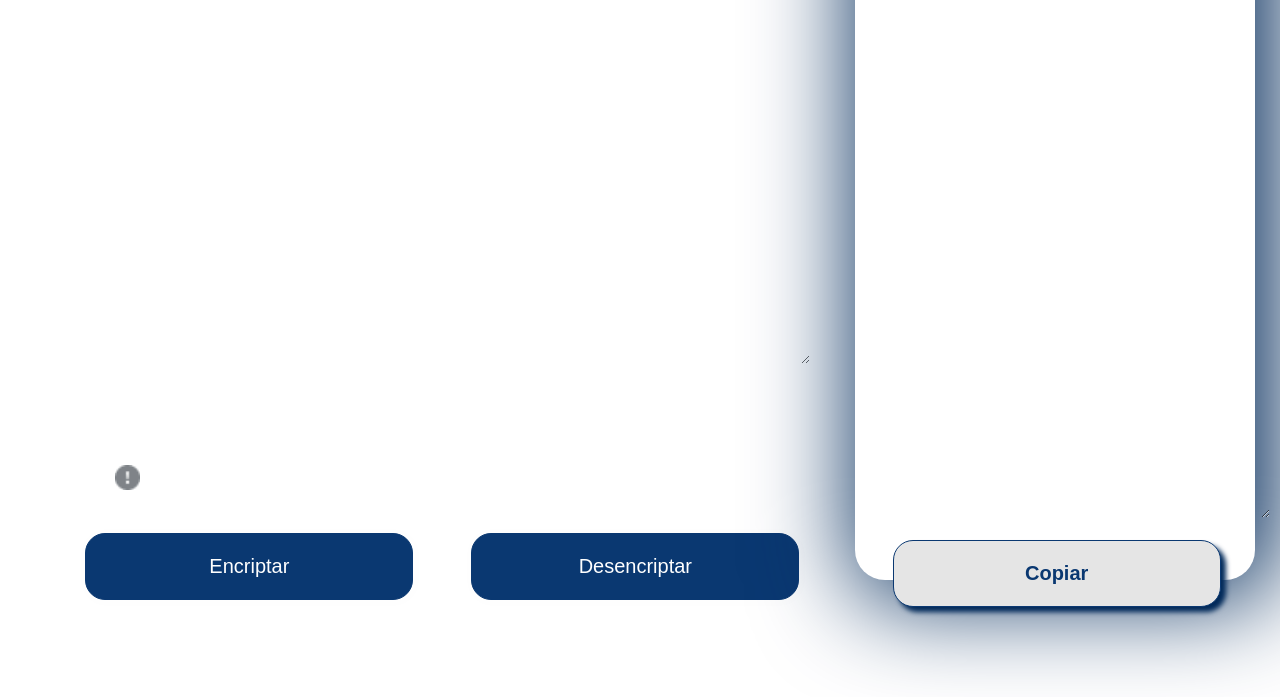
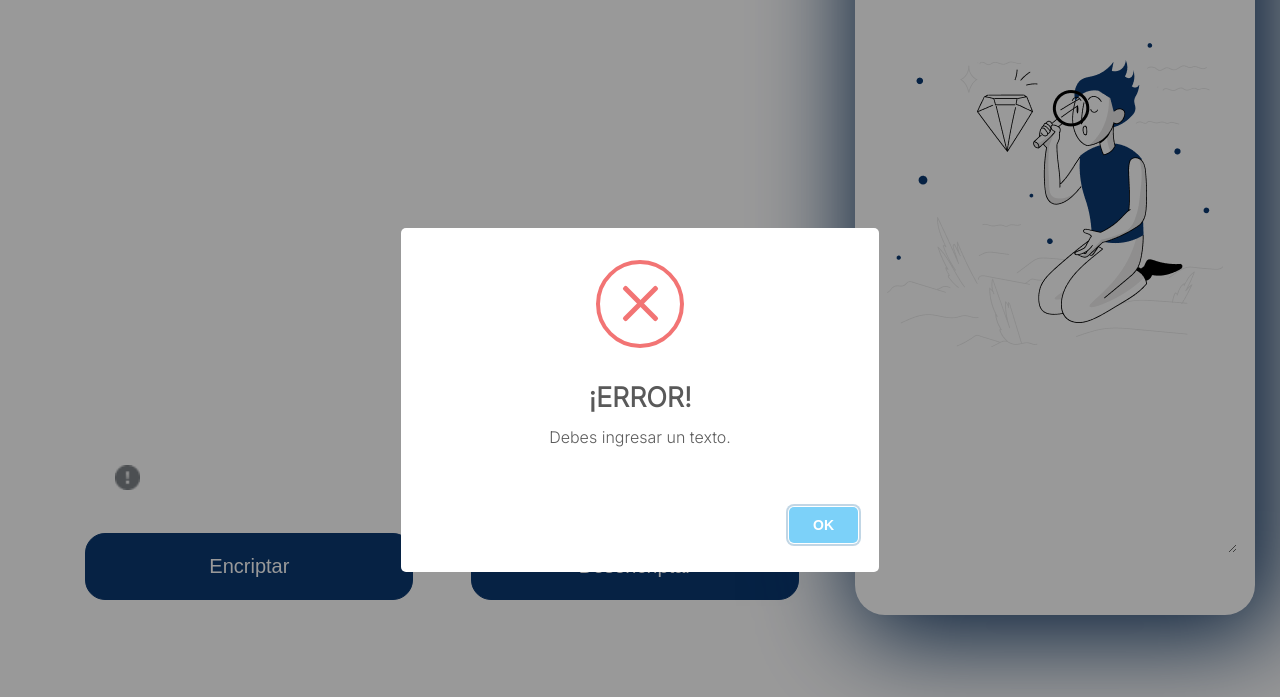
Before and after one commit to AxelCortes162/Encriptador, a plain HTML site: page index.html in a window 1280 px wide. Both pictures are taken after a click on the button "Encriptar". Shown: the part 260-957 px from the top of the page. Drawn offline with nearby package versions, Linux system fonts and the light colour scheme.

Commit message:
Se modifica JS para no continuar si el textarea esta vacio

```diff
--- a/script.js
+++ b/script.js
@@ -1,6 +1,7 @@
 const textArea = document.querySelector(".tex-area")
 const mensaje = document.querySelector(".mensaje")
 const seccionDerecha = document.querySelector(".cuadro-derecho")
+
 
 //La letra "e" es convertida para "enter"
 //La letra "i" es convertida para "imes"
@@ -8,6 +9,10 @@ const seccionDerecha = document.querySelector(".cuadro-derecho")
 //La letra "o" es convertida para "ober"
 //La letra "u" es convertida para "ufat"
 function btnEncriptar(){
+    var regex = /^[a-z]+$/;
+    if(textArea.value.length == 0){
+        swal("¡ERROR!","Debes ingresar un texto.", "error")
+    } else{
     const textoEncriptado = encriptar(textArea.value)
     mensaje.value = textoEncriptado
     textArea.value = "";
@@ -15,9 +20,13 @@ function btnEncriptar(){
     document.querySelector(".btn-encriptar")
     document.getElementById("copy").style.display = "show"
     document.getElementById("copy").style.display = "inherit"
+    }
 }
 
 function btnDesencriptar(){
+    if(textArea.value.length == 0){
+        swal("¡ERROR!","Debes ingresar un texto.", "error")
+    }
     const textoDesencriptado = desencriptar(textArea.value)
     mensaje.value = textoDesencriptado
     textArea.value = ""
@@ -35,6 +44,7 @@ function encriptar(stringEncriptada){
         }
     }
     return stringEncriptada
+
 }
 
 function desencriptar(stringDesencriptada){
--- a/style.css
+++ b/style.css
@@ -94,6 +94,7 @@ main{
     background-position: center;
     display: block;
     position: relative;
+    top:35px;
     width: 400px;
     height: 840px;
     right: 00px;
@@ -114,6 +115,8 @@ main{
 }
 .mensaje{
     font-size: 25px;
+    width: 99%;
+    margin-left: 2px;
     color: white;
     font-style: italic;
     font-weight: 800;
```
